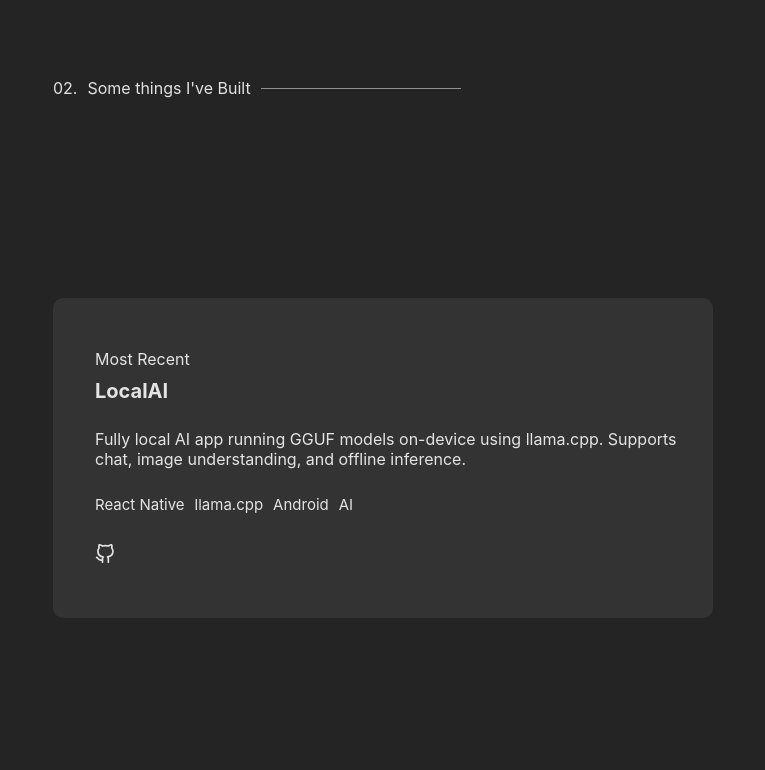
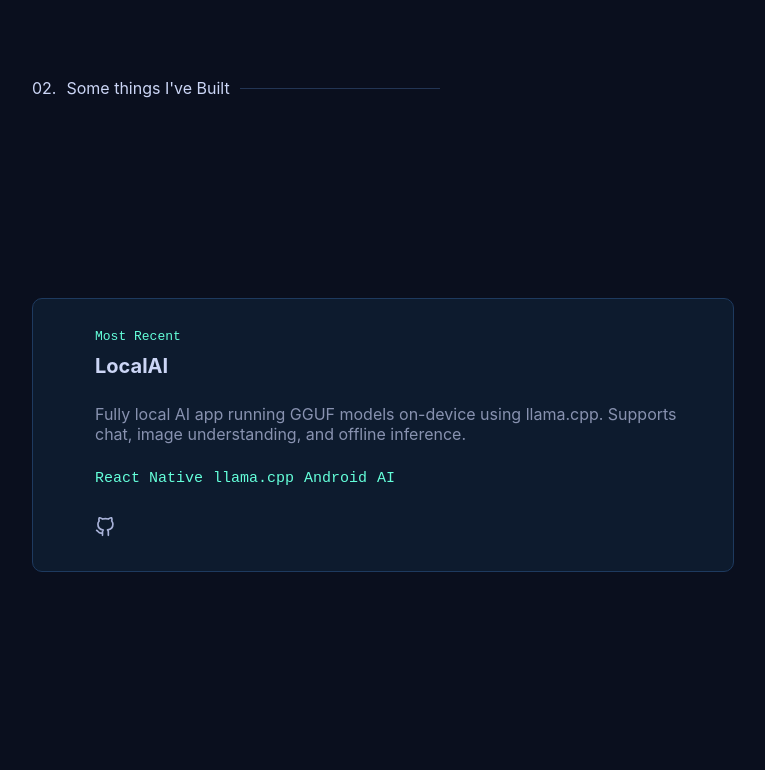
Before and after one commit to rehmansha1/MyPortfolio, a React (Vite) app: page / in a window 1280 px wide. Shown: the part 822-1592 px from the top of the page, without its empty margins (257-1022 px from the left). Built offline with nearby package versions, Linux system fonts and the light colour scheme.

Commit message:
reverted only design change

```diff
--- a/src/App.css
+++ b/src/App.css
@@ -27,14 +27,17 @@ padding-bottom: 10px;
   top: 0;
   opacity: 0;
   transition: all 0.3s;
-  background-color: #242424;
+  background-color: #0a0f1ecc;
+  backdrop-filter: blur(12px);
+  -webkit-backdrop-filter: blur(12px);
+  border-bottom: 1px solid #1e3a5f55;
   z-index: 12;
   height: 70px;
   padding-top: 10px;
 }
 
 #Header.hidden {
-  top: -100px; /* adjust to header height */
+  top: -100px;
 }
 #sections {
   display: flex;
@@ -54,62 +57,57 @@ padding-top: 10px;
 }
 #sections > div > a {
   text-decoration: none;
-  color: #ffffffde;
+  color: #a8b2d8;
   cursor: pointer;
   z-index: 16;
 }
-#boxhover{
-
+#sections > div > a:hover {
+  color: #64ffda;
+}
+#boxhover {
   position: absolute;
   top: 0;
   left: 0;
   width: 0;
   height: 0;
   opacity: 0;
-background-color: rgb(255, 255, 255,0.1);
-
+  background-color: rgba(100, 255, 218, 0.07);
   border-radius: 8px;
-  pointer-events: none; /* Makes the box unclickable */
-  transition: all 0.3s ease; /* Smooth movement and resizing */
-
+  pointer-events: none;
+  transition: all 0.3s ease;
 }
-#boxhover.slow{
+#boxhover.slow {
   animation: slowopacity 0.1s 0.3s both;
 }
 
-
 @keyframes slowopacity {
-  0%{
+  0% {
     opacity: 0;
-    background-color: rgb(255, 255, 255,0.1);
-
+    background-color: rgba(100, 255, 218, 0.07);
   }
-  100%{
+  100% {
     opacity: 1;
-    background-color: rgb(255, 255, 255,0.1);
-
+    background-color: rgba(100, 255, 218, 0.07);
   }
 }
-#logo-outer{
+#logo-outer {
   position: relative;
   height: 75px;
   width: 75px;
   left: 10px;
-
 }
-#logo-symbol{
+#logo-symbol {
   position: absolute;
   top: 50%;
   left: 50%;
-  transform: translate(-50%,-50%);
+  transform: translate(-50%, -50%);
   font-weight: bold;
-
+  color: #64ffda;
 }
 #logo {
   height: 100%;
   width: 100%;
   cursor: pointer;
-
   animation: infint1e 10s linear infinite;
 }
 
@@ -131,6 +129,8 @@ h1 {
   scale: 1.5;
   transition: opacity 0.3s;
   cursor: pointer;
+  color: #64ffda;
+  fill: #64ffda;
 }
 
 #about-outer {
@@ -138,7 +138,6 @@ h1 {
   display: flex;
   align-items: center;
   justify-content: center;
-
 }
 #about {
   left: 20%;
@@ -146,16 +145,16 @@ h1 {
   flex-direction: column;
   gap: 15px;
   width: 50%;
-
 }
-#about-para{
+#about-para {
   opacity: 0;
   width: 40%;
   font-size: 14px;
+  color: #8892b0;
 }
 #bt-resume {
   opacity: 0;
-  border: 1px solid white;
+  border: 1px solid #64ffda;
   max-width: 100%;
   background-color: transparent;
   padding: 10px;
@@ -164,24 +163,25 @@ h1 {
   font-family: monospace;
   align-self: flex-start;
   text-decoration: none;
-  color: #ffffffde;
-
+  color: #64ffda;
 }
 #bt-resume:hover {
-  background-color: rgba(255, 255, 255, 0.1);
+  background-color: rgba(100, 255, 218, 0.1);
   cursor: pointer;
 }
-#about-name{
-  font-size: 4.7vw;  /* 80px */
+#about-name {
+  font-size: 4.7vw;
+  color: #ccd6f6;
 }
 #buildthings {
-  font-size: 2.8vw; /*50px*/
-
+  font-size: 2.8vw;
+  color: #8892b0;
 }
 #hi-text {
   font-size: 16px !important;
   opacity: 0;
   font-family: monospace;
+  color: #64ffda;
 }
 
 #about > h1 {
@@ -198,22 +198,19 @@ h1 {
   height: 100%;
   display: flex;
   flex-direction: column;
-
-
 }
 .projectHeader {
   display: flex;
   gap: 10px;
   align-items: center;
+  color: #ccd6f6;
 }
 #lineProject {
   width: 0px;
   height: 1px;
-  background-color: white;
-  opacity: 0.5;
-
+  background-color: #233554;
+  opacity: 1;
 }
-/*project window section */
 
 .project-window {
   height: 350px;
@@ -224,7 +221,7 @@ h1 {
 
 .image-of-project {
   width: 60%;
-  background-color: #636262;
+  background-color: #112240;
   border-radius: 10px;
   height: 100%;
   transition: all 0.3s;
@@ -257,27 +254,28 @@ h1 {
 .recentornot {
   font-family: monospace;
   position: relative;
+  color: #64ffda;
 }
 .Project-detail {
-  border: 1px solid transparent;
+  border: 1px solid #1e3a5f;
   height: 150px;
   padding: 10px;
   width: 120%;
   border-radius: 5px;
   margin-left: -20%;
   font-size: 2vh;
-  background-color: #333333;
+  background-color: #112240;
+  color: #a8b2d8;
 }
-.tech-stack {
-}
+
 #gitsvg {
   height: 20px;
   width: 20px;
   position: relative;
   left: 90%;
 }
+
 /* intro */
-
 #logoPage {
   position: fixed;
   height: 100vh;
@@ -285,7 +283,7 @@ h1 {
   display: flex;
   align-items: center;
   justify-content: center;
-  background-color: #242424;
+  background-color: #0a0f1e;
   z-index: 111;
 }
 #innerSquare {
@@ -295,12 +293,9 @@ h1 {
   transition: all 0.3s;
   animation: opacityIS 0.3s 1s both;
   font-weight: bold;
+  color: #64ffda;
 }
 /* end of intro */
-
-/* never to do used again */
-
-/* end of never to do used again */
 
 /* ANIMATIONS */
 @keyframes infint1e {
@@ -327,26 +322,29 @@ h1 {
     scale: 0;
   }
 }
-/* END OF ANIMTAIONS */
+/* END OF ANIMATIONS */
 
 .project2-win {
+  height: auto;
+  display: flex;
   width: 50vw;
-  height: 300px;
-  background-color: #333333;
-  margin-top: 100px;
+  padding-top: 100px;
+  background-color: #0d1b2e;
+  border: 1px solid #1e3a5f;
+  margin-top: 200px;
   border-radius: 10px;
   position: relative;
   display: flex;
   flex-direction: column;
   justify-content: center;
   gap: 10px;
-  margin-top: 200px;
   opacity: 0;
-  padding: 10px;
-  /* enable this only for mobile
-  padding: 10px;
-  width:70vw;
-  */
+  padding: 30px;
+  transition: border-color 0.3s, background-color 0.3s;
+}
+.project2-win:hover {
+  border-color: #64ffda44;
+  background-color: #112240;
 }
 .project2-win > div,
 .project2-win > p,
@@ -356,6 +354,7 @@ h1 {
 }
 .name-project {
   font-size: 20px;
+  color: #ccd6f6;
 }
 .stack-project {
   display: flex;
@@ -363,23 +362,35 @@ h1 {
   flex-wrap: wrap;
   width: 90%;
   font-size: 15px;
+  font-family: monospace;
+  color: #64ffda;
 }
 .para-project {
   word-wrap: break-word;
   padding-right: 40px;
+  color: #8892b0;
 }
 .git-project {
   padding-top: 20px;
   display: flex;
   gap: 10px;
 }
-.git-project > a >  svg {
+.git-project > a > svg {
   height: 20px;
   width: 20px;
+  color: #a8b2d8;
+  transition: color 0.2s;
+}
+.git-project > a > svg:hover {
+  color: #64ffda;
 }
 .git-project > a {
-  color: #ffffffde;
-
+  color: #a8b2d8;
+}
+.type-Project {
+  font-family: monospace;
+  color: #64ffda;
+  font-size: 13px;
 }
 .contact {
   height: 100vh;
@@ -404,17 +415,20 @@ h1 {
   gap: 10px;
   font-family: monospace;
   font-size: 20px;
+  color: #64ffda;
 }
 .get-in-touch {
   font-size: 50px;
+  color: #ccd6f6;
 }
 .p-contact {
-  opacity: 0.5;
+  opacity: 0.6;
   text-align: center;
+  color: #8892b0;
 }
 #bt-hello {
   opacity: 1;
-  border: 1px solid white;
+  border: 1px solid #64ffda;
   max-width: 100%;
   background-color: transparent;
   padding: 10px;
@@ -423,17 +437,17 @@ h1 {
   font-family: monospace;
   transition: all 0.3s;
   text-decoration: none;
-  color: white;
+  color: #64ffda;
 }
 #bt-hello:hover {
-  background-color: rgba(255, 255, 255, 0.1);
+  background-color: rgba(100, 255, 218, 0.1);
   cursor: pointer;
 }
 
 #line {
   height: 0%;
   width: 1px;
-  background-color: grey;
+  background-color: #233554;
   position: fixed;
   top: 80%;
   left: 40px;
@@ -443,14 +457,18 @@ h1 {
 }
 
 /* svg of the left fixed */
-#linkedinfixed > a >  svg {
+#linkedinfixed > a > svg {
   height: 20px;
   width: 20px;
+  color: #a8b2d8;
+  transition: color 0.2s;
+}
+#linkedinfixed > a > svg:hover {
+  color: #64ffda;
 }
 #linkedinfixed > a {
   text-decoration: none;
-  color: #ffffffde;
-
+  color: #a8b2d8;
 }
 #linkedinfixed {
   position: fixed;
@@ -459,14 +477,18 @@ h1 {
   opacity: 0;
   z-index: 1;
 }
-#gitfixed > a > svg{
+#gitfixed > a > svg {
   height: 20px;
   width: 20px;
+  color: #a8b2d8;
+  transition: color 0.2s;
+}
+#gitfixed > a > svg:hover {
+  color: #64ffda;
 }
 #gitfixed > a {
   text-decoration: none;
-  color: #ffffffde;
-
+  color: #a8b2d8;
 }
 #gitfixed {
   position: fixed;
@@ -475,18 +497,21 @@ h1 {
   opacity: 0;
   z-index: 1;
   transition: opacity 0.4s;
-
 }
-#mailfixed > a > svg{
+#mailfixed > a > svg {
   height: 20px;
   width: 20px;
+  color: #a8b2d8;
+  transition: color 0.2s;
 }
-#mailfixed > a{
+#mailfixed > a > svg:hover {
+  color: #64ffda;
+}
+#mailfixed > a {
   text-decoration: none;
-  color: #ffffffde;
-
+  color: #a8b2d8;
 }
-#mailfixed{
+#mailfixed {
   position: fixed;
   top: 65%;
   left: 30px;
@@ -496,50 +521,50 @@ h1 {
 }
 
 @media only screen and (max-width: 768px) {
-  #sections{
+  #sections {
     display: none;
   }
-  #Header{
+  #Header {
     position: absolute;
   }
-  #arrow{
+  #arrow {
     left: 80%;
   }
-  #linkedinfixed{
+  #linkedinfixed {
     display: None;
   }
-  #gitfixed{
+  #gitfixed {
     display: None;
   }
-  #mailfixed{
+  #mailfixed {
     display: none;
   }
-  #projectSection > div{
+  #projectSection > div {
     font-family: monospace;
     font-size: 15px;
   }
-  #line{
+  #line {
     display: None;
   }
-  #about{
+  #about {
     width: 60%;
   }
-  #about-name{
+  #about-name {
     font-size: 8vw;
   }
-  #about-para{
+  #about-para {
     width: 100%;
   }
-  #lineProject{
+  #lineProject {
     display: none;
   }
-  .name-project{
+  .name-project {
     font-size: 15px;
   }
-  #projects{
+  #projects {
     padding-top: 50px;
   }
-  #projects > div{
+  #projects > div {
     width: 100%;
     height: 100%;
     display: flex;
@@ -547,45 +572,41 @@ h1 {
     align-items: center;
     justify-content: center;
   }
-
-  .project2-win{
+  .project2-win {
     padding: 20px;
     width: 80%;
     opacity: 0;
   }
-  .type-Project{
+  .type-Project {
     font-family: monospace;
   }
-  .para-project{
+  .para-project {
     padding-right: 0px;
     width: 95%;
     font-size: 3.2vw;
     opacity: 0.8;
-
   }
-  .stack-project{
-
+  .stack-project {
     width: 90%;
     display: flex;
     flex-wrap: wrap;
   }
-  .stack-project > div{
+  .stack-project > div {
     font-size: 13px;
   }
-.title-contact{
+  .title-contact {
     font-size: 4.2vw;
   }
-.get-in-touch{
+  .get-in-touch {
     font-size: 10vw;
   }
-.p-contact{
+  .p-contact {
     font-size: 4.2vw;
     padding: 20px;
     padding-top: 5px;
     padding-bottom: 5px;
-
   }
-#bt-hello{
+  #bt-hello {
     padding: 15px;
   }
 }
--- a/src/App.jsx
+++ b/src/App.jsx
@@ -380,7 +380,7 @@ useEffect(() => {
               functionality. I’m always eager to learn new technologies and
               enhance my skills to build innovative solutions.
             </p>
-            <a id="bt-resume" href="https://drive.google.com/file/d/1Rcv6LpYROol6xwswl9xv4uVmsqraSf_z/view?usp=drive_link" target="_blank">Resume</a>
+            <a id="bt-resume" href="https://drive.google.com/file/d/1K7cwGLbcvGRCyELinKjicoHd4q0ufa72/view?usp=sharing" target="_blank">Resume</a>
           </div>
         </div>
         <svg
--- a/src/index.css
+++ b/src/index.css
@@ -5,7 +5,7 @@
 
   color-scheme: light dark;
   color: rgba(255, 255, 255, 0.87);
-  background-color: #242424;
+  background-color: #0a0f1e;
 
   font-synthesis: none;
   text-rendering: optimizeLegibility;
@@ -22,6 +22,7 @@ body {
   padding: 0;
   display: flex;
   overflow: hidden;
+  color: #ccd6f6;
 }
 
 html {
```
Lines whose indentation alone changed are shown as unchanged.
